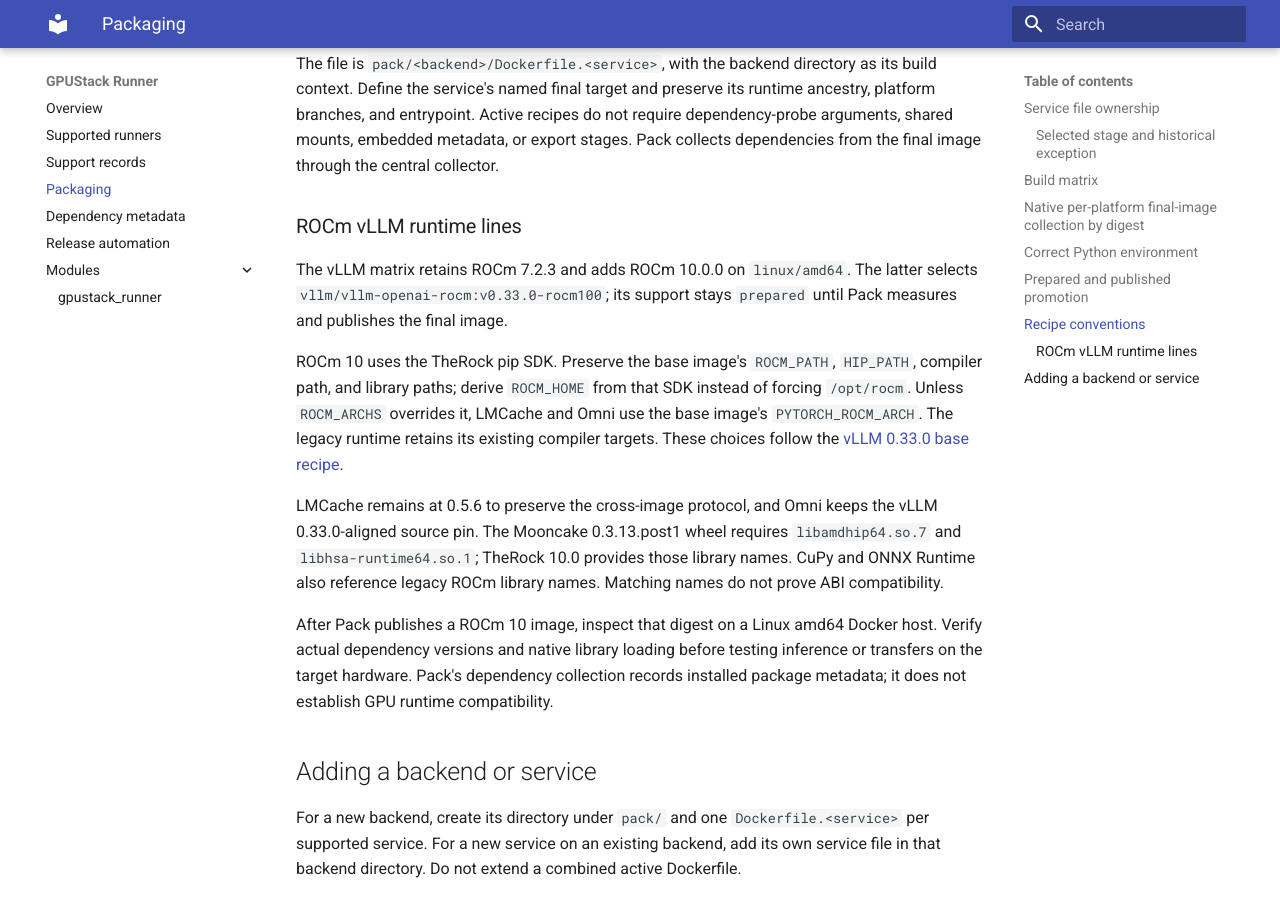
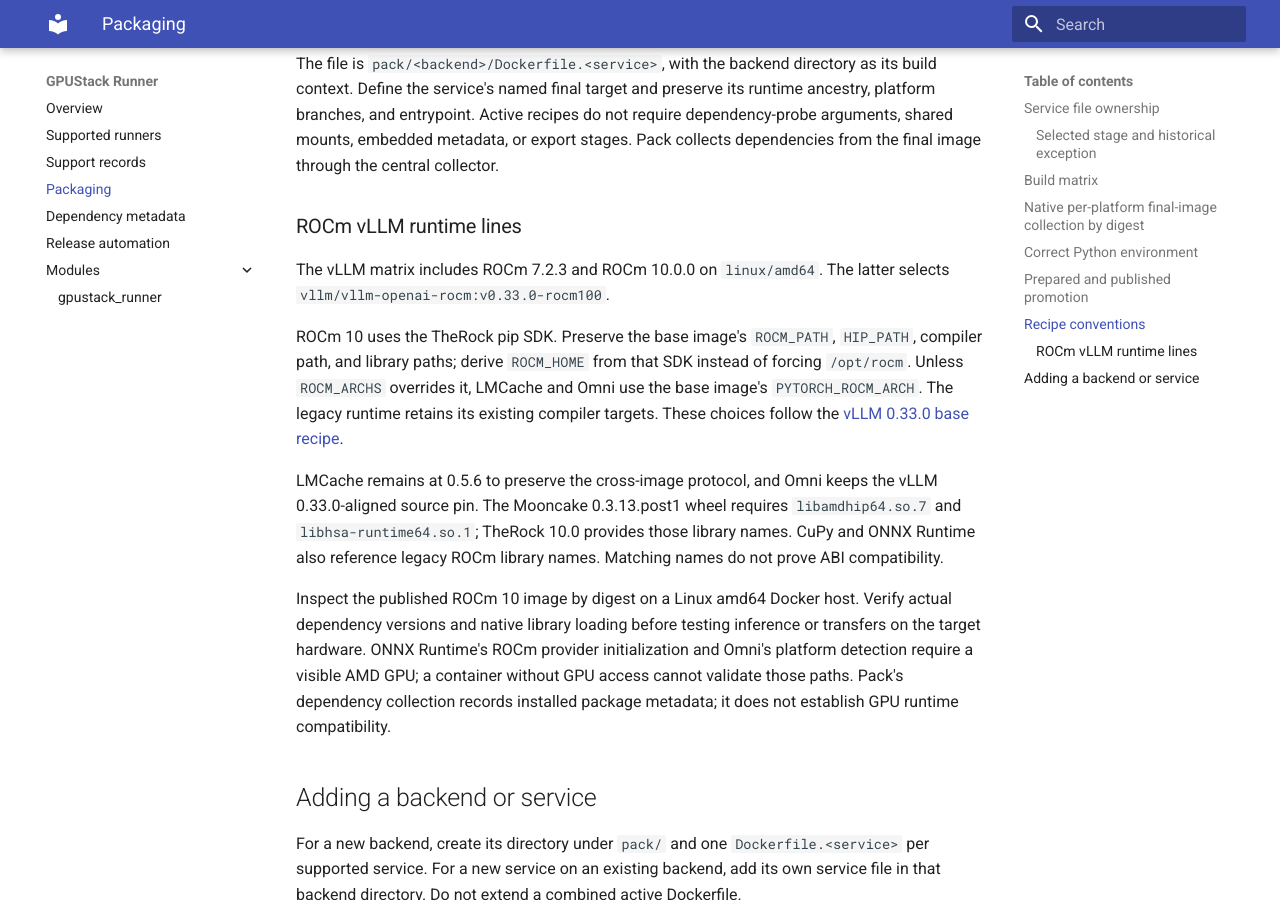
Before and after one commit to gpustack/runner, an MkDocs documentation site: the page built from docs/packaging.md, in a window 1280 px wide and 900 px high, scrolled down 3922 px. Built offline with MkDocs 1.6.1 and Material for MkDocs 9.7.7, drawn with Linux system fonts in a browser that asks for light colours.

Commit message:
docs: align published vLLM and ROCm support (#417)
Signed-off-by: thxCode <thxcode0824@gmail.com>

```diff
--- a/docs/packaging.md
+++ b/docs/packaging.md
@@ -160,9 +160,8 @@
 
 ### ROCm vLLM runtime lines
 
-The vLLM matrix retains ROCm 7.2.3 and adds ROCm 10.0.0 on `linux/amd64`.
-The latter selects `vllm/vllm-openai-rocm:v0.33.0-rocm100`; its support stays
-`prepared` until Pack measures and publishes the final image.
+The vLLM matrix includes ROCm 7.2.3 and ROCm 10.0.0 on `linux/amd64`.
+The latter selects `vllm/vllm-openai-rocm:v0.33.0-rocm100`.
 
 ROCm 10 uses the TheRock pip SDK. Preserve the base image's `ROCM_PATH`,
 `HIP_PATH`, compiler path, and library paths; derive `ROCM_HOME` from that SDK
@@ -177,11 +176,13 @@
 library names. CuPy and ONNX Runtime also reference legacy ROCm library names.
 Matching names do not prove ABI compatibility.
 
-After Pack publishes a ROCm 10 image, inspect that digest on a Linux amd64
-Docker host. Verify actual dependency versions and native library loading
-before testing inference or transfers on the target hardware. Pack's
-dependency collection records installed package metadata; it does not
-establish GPU runtime compatibility.
+Inspect the published ROCm 10 image by digest on a Linux amd64 Docker host.
+Verify actual dependency versions and native library loading before testing
+inference or transfers on the target hardware. ONNX Runtime's ROCm provider
+initialization and Omni's platform detection require a visible AMD GPU;
+a container without GPU access cannot validate those paths. Pack's dependency
+collection records installed package metadata; it does not establish GPU
+runtime compatibility.
 
 ## Adding a backend or service
 
```
Also changed, not shown: README.md (+2 -2 lines), docs/supported-runners.md (+8 -7 lines).
